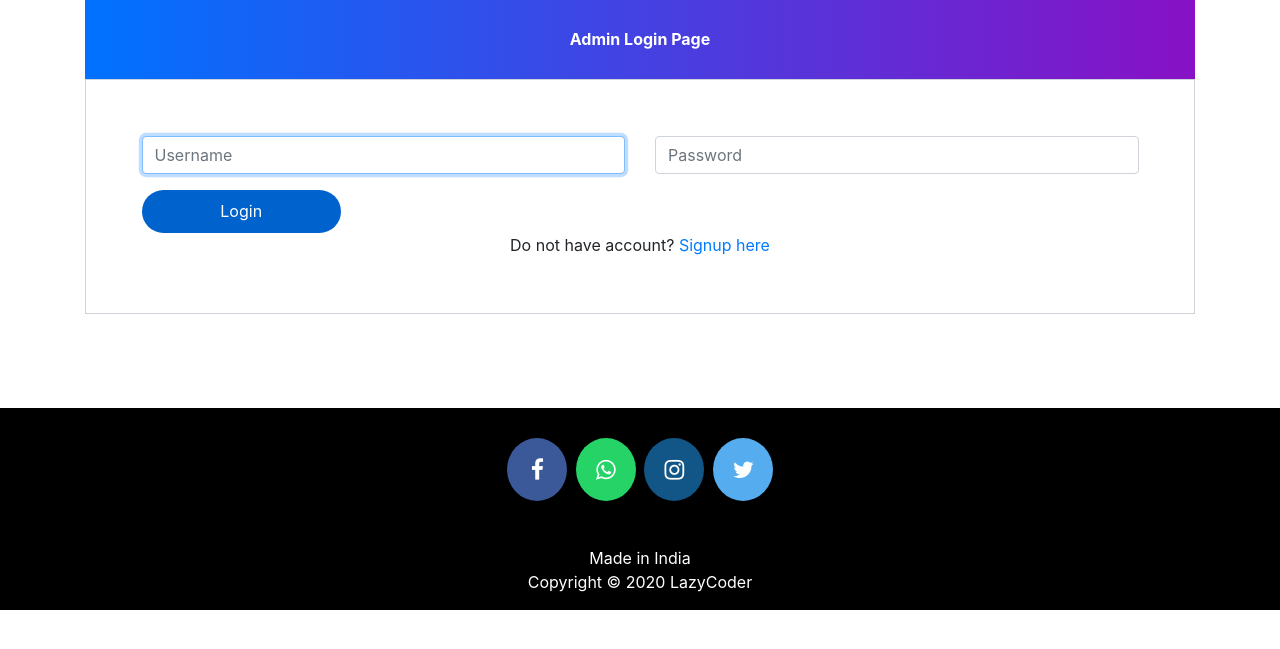
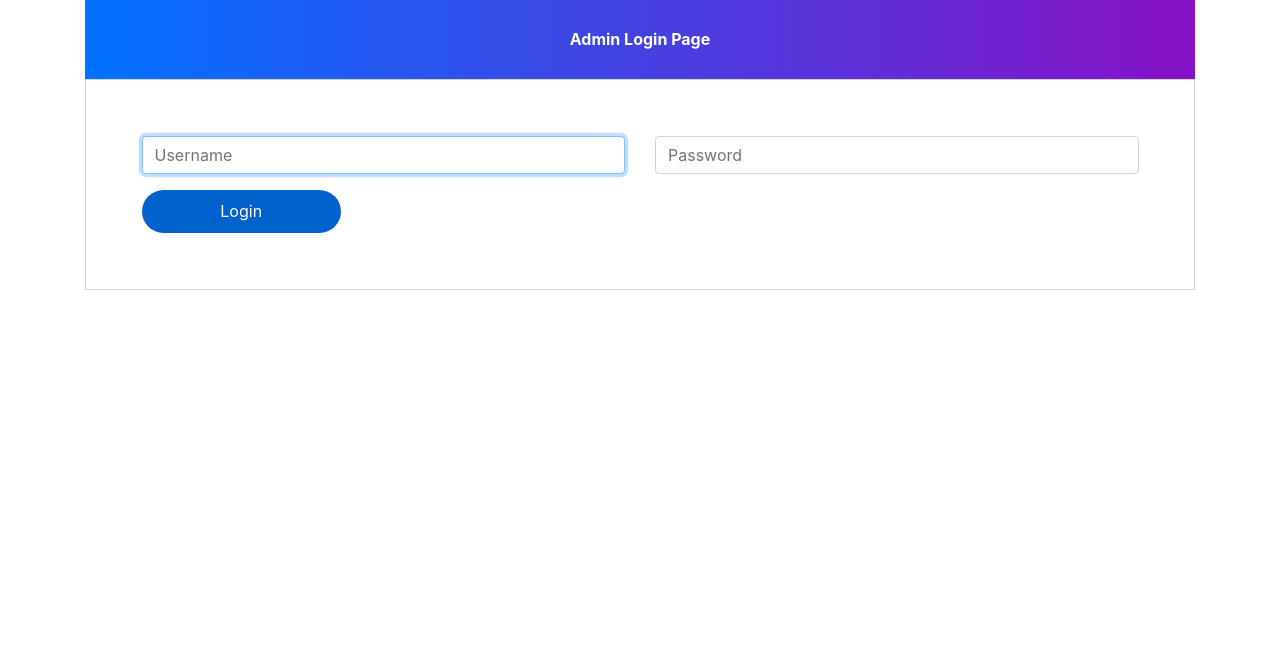
Before and after one commit to aswin-reji/hospital, a Django app: page /adminlogin in a window 1280 px wide. Shown: the part 97-746 px from the top of the page. Run offline with Django 3.2, Linux system fonts and the light colour scheme; some libraries are stand-ins or nearby versions.

Commit message:
Update adminlogin.html

```diff
--- a/templates/hospital/adminlogin.html
+++ b/templates/hospital/adminlogin.html
@@ -5,7 +5,7 @@
 <head>
   <meta charset="utf-8">
   <meta name="viewport" content="width=device-width, initial-scale=1, shrink-to-fit=no">
-  <title>LazyCoder || sumit</title>
+  <title>ADMIN LOGIN</title>
 
 
   <style type="text/css">
@@ -83,21 +83,14 @@
             </div>
           </div>
           <button type="submit" class="btnSubmit">Login</button>
-          <div class="text-center">Do not have account? <a href="adminsignup">Signup here</a></div>
-        </div>
+
       </div>
     </div>
 
   </form>
 
   <br><br><br>
-  <!--
-  developed By : sumit kumar
-  facebook : fb.com/sumit.luv
-  youtube : youtube.com/lazycoders
-  -->
 
-  {% include "hospital/footer.html" %}
 </body>
 
 </html>
```
